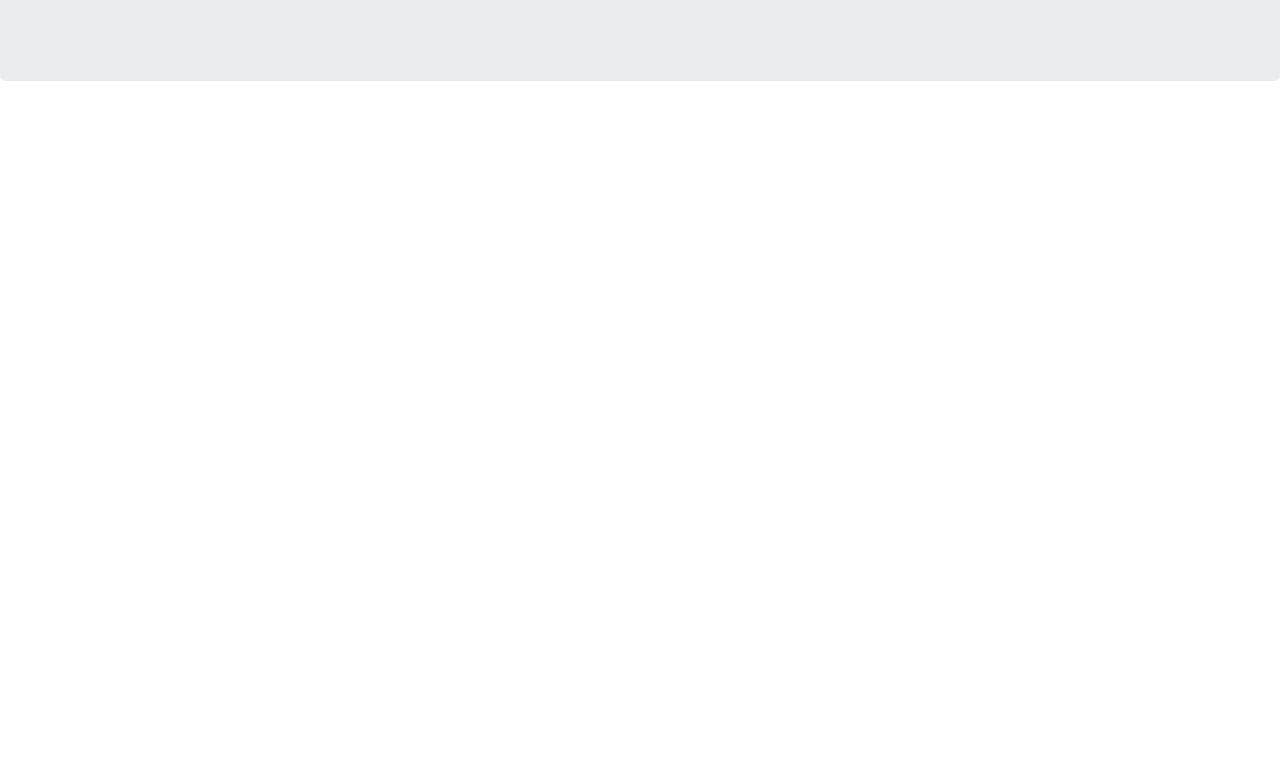
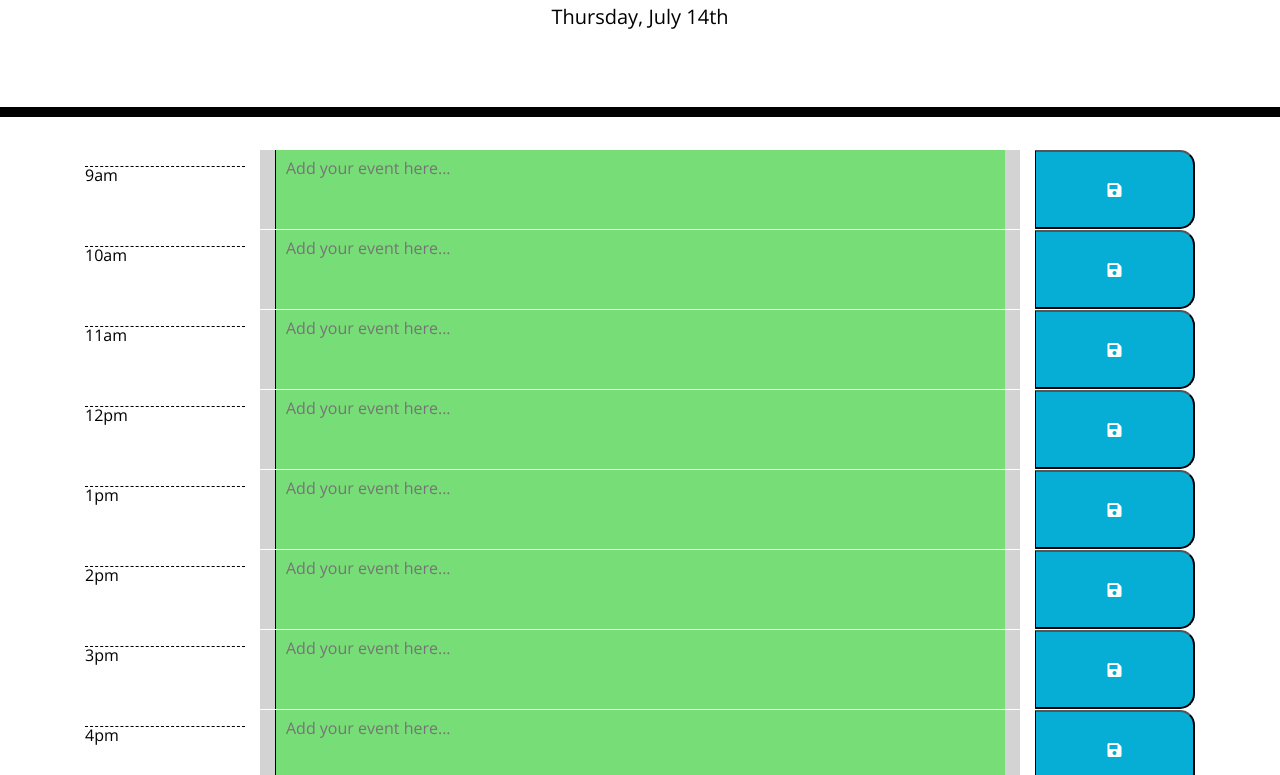
Before and after one commit to SamMarch/05-Third-Party-APIs-Work-Day-Scheduler, a plain HTML site: page index.html in a window 1280 px wide. Shown: the part 187-962 px from the top of the page. Before the commit the page ends 800 px from the top, so only its background shows below. Drawn offline with nearby package versions, Linux system fonts and the light colour scheme; the site is published under a folder, as on GitHub Pages, so addresses that start at the root find nothing.

Commit message:
changed some links to make the scripts and style sheets work, yet im using some files i dont quite understand

```diff
--- a/index.html
+++ b/index.html
@@ -18,7 +18,7 @@
       href="https://fonts.googleapis.com/css?family=Open+Sans&display=swap"
       rel="stylesheet"
     />
-    <link rel="stylesheet" href="/Assets/CSS/style.css" />
+    <link rel="stylesheet" href="assets/css/style.css" />
     <title>Work Day Scheduler</title>
   </head>
 
@@ -34,6 +34,6 @@
 
     <script src="https://code.jquery.com/jquery-3.4.1.min.js"></script>
     <script src="https://cdnjs.cloudflare.com/ajax/libs/moment.js/2.24.0/moment.min.js"></script>
-    <script src="/Assets/JS/script.js"></script>
+    <script src="assets/js/script.js"></script>
   </body>
 </html>
```
Also changed, not shown: Assets/CSS/style.css (line endings or trailing spaces), 5 other files.
